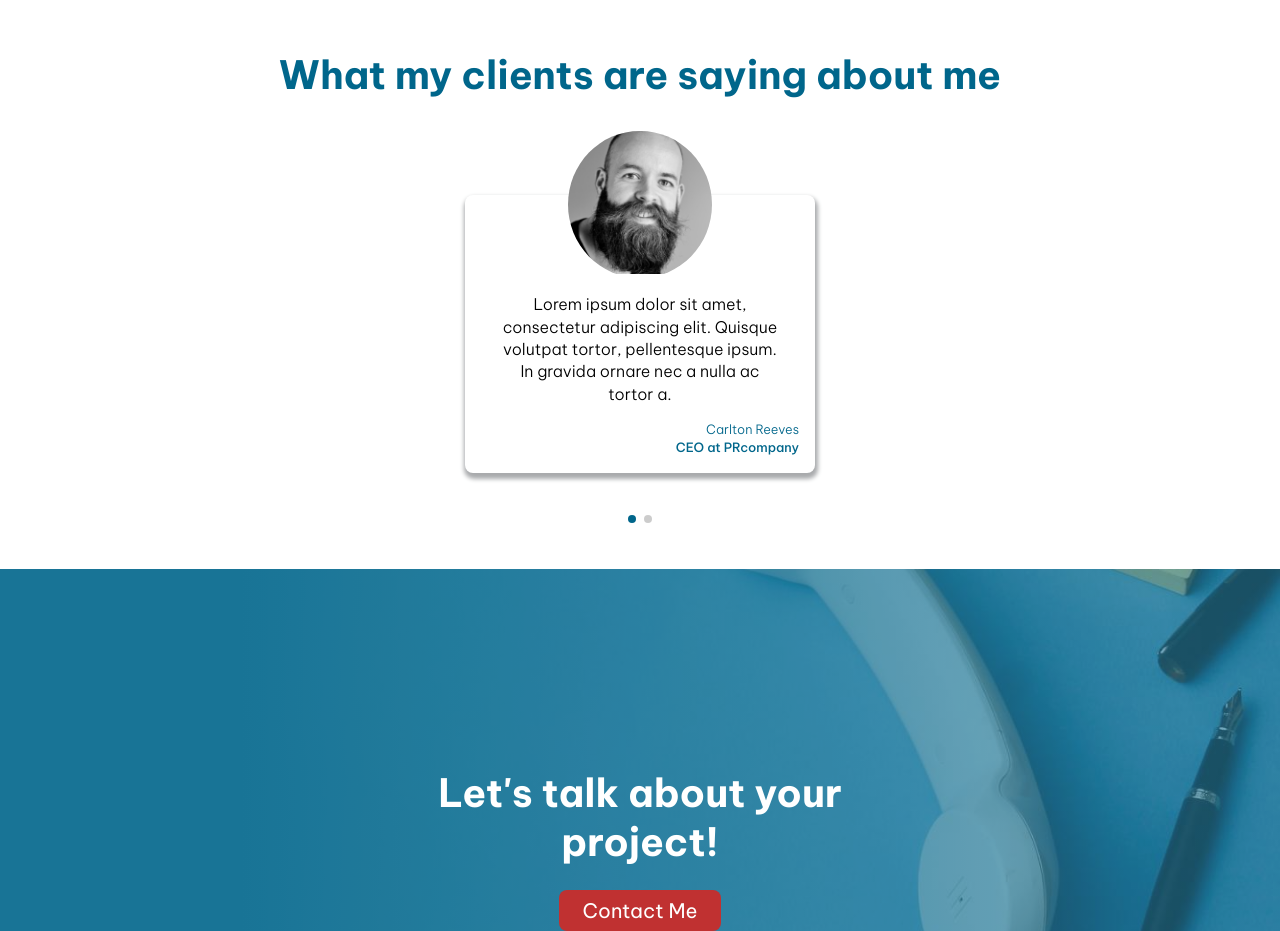
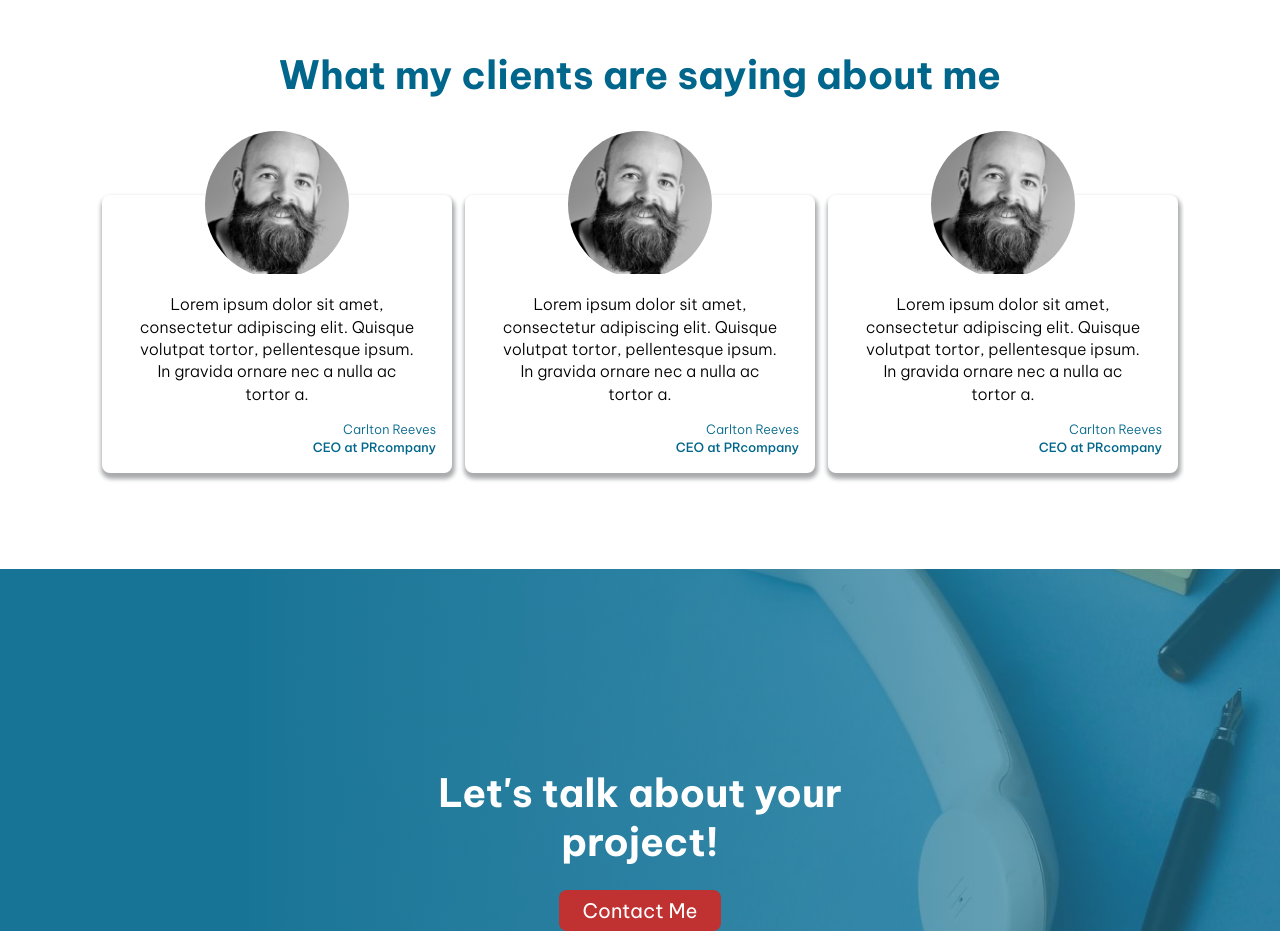
Before and after one commit to JonMenez/landing-page-giDev, a React app: page / in a window 1280 px wide. Shown: the part 1820-2751 px from the top of the page. Built offline with nearby package versions, Linux system fonts and the light colour scheme.

Commit message:
[ADD] Swiper desktop config

```diff
--- a/src/containers/Feedback.jsx
+++ b/src/containers/Feedback.jsx
@@ -18,13 +18,14 @@ const Feedback = () => {
          tag="div"
          navigation
          pagination={{ clickable: true }}
-        //  breakpoints= {{
-        //     765: {
-        //       slidesPerView: 2,
-        //       spaceBetween: 5,
-        //     }}
-        // }
+         breakpoints= {{
+            950: {
+              slidesPerView: 3,
+              spaceBetween: 1,
+            }}
+        }
            >
+            <SwiperSlide><FeedCard/></SwiperSlide>
             <SwiperSlide><FeedCard/></SwiperSlide>
             <SwiperSlide><FeedCard/></SwiperSlide>
         </Swiper>
```
